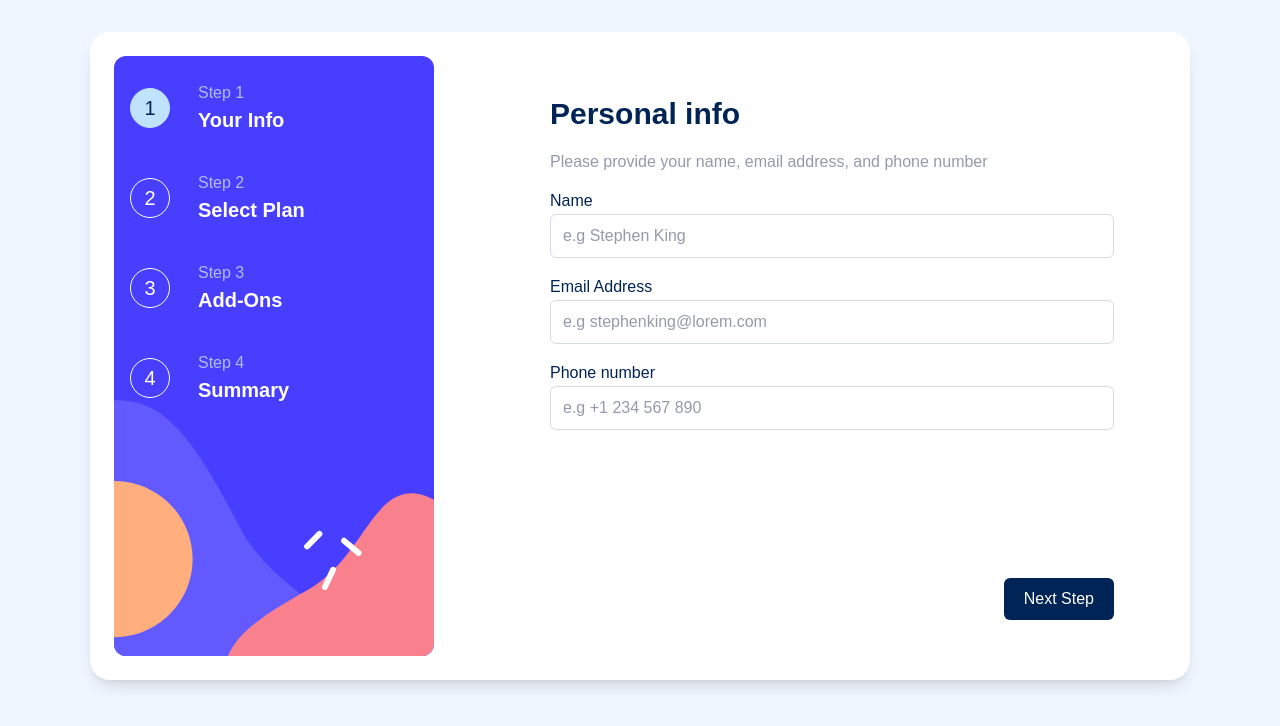
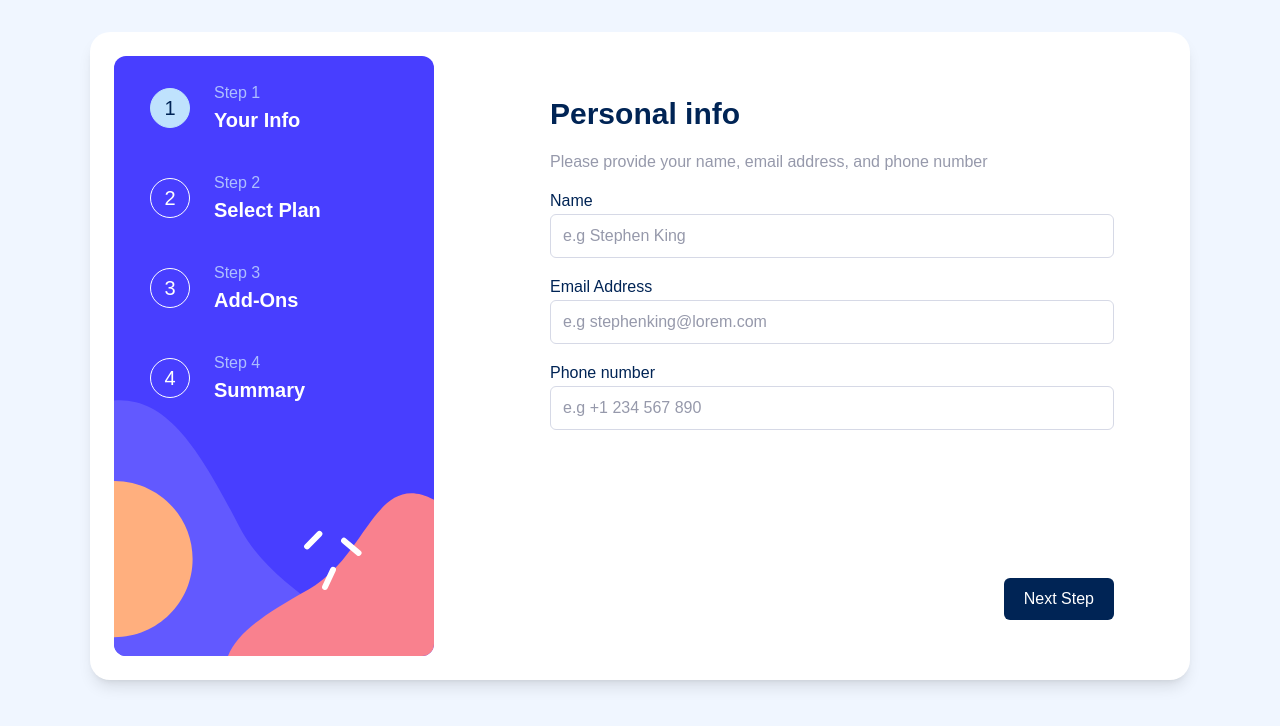
Before and after one commit to eugenederii/step-form, a React (Create React App) app: page / in a window 1280 px wide. Shown: the top 726 px of the page. Built offline with nearby package versions, Linux system fonts and the light colour scheme.

Commit message:
fix: view step indicator

```diff
--- a/src/components/stepIndicator/stepIndicator.tsx
+++ b/src/components/stepIndicator/stepIndicator.tsx
@@ -19,9 +19,9 @@ export const StepIndicator: React.FC<StepIndicatorProps> = ({
         alt="bg"
       />
 
-      <div className="flex md:flex-col justify-center ml-4 gap-4 md:gap-6 text-center pt-3 relative z-10">
+      <div className="flex md:flex-col justify-center md:ml-4 gap-4 md:gap-6 text-center pt-3 pl-5 relative z-10">
         {steps.map((step, index) => (
-          <div className="flex gap-7" key={index}>
+          <div className="flex  md:gap-6" key={index}>
             <div
               className={`${
                 currentStep === index + 1
```
